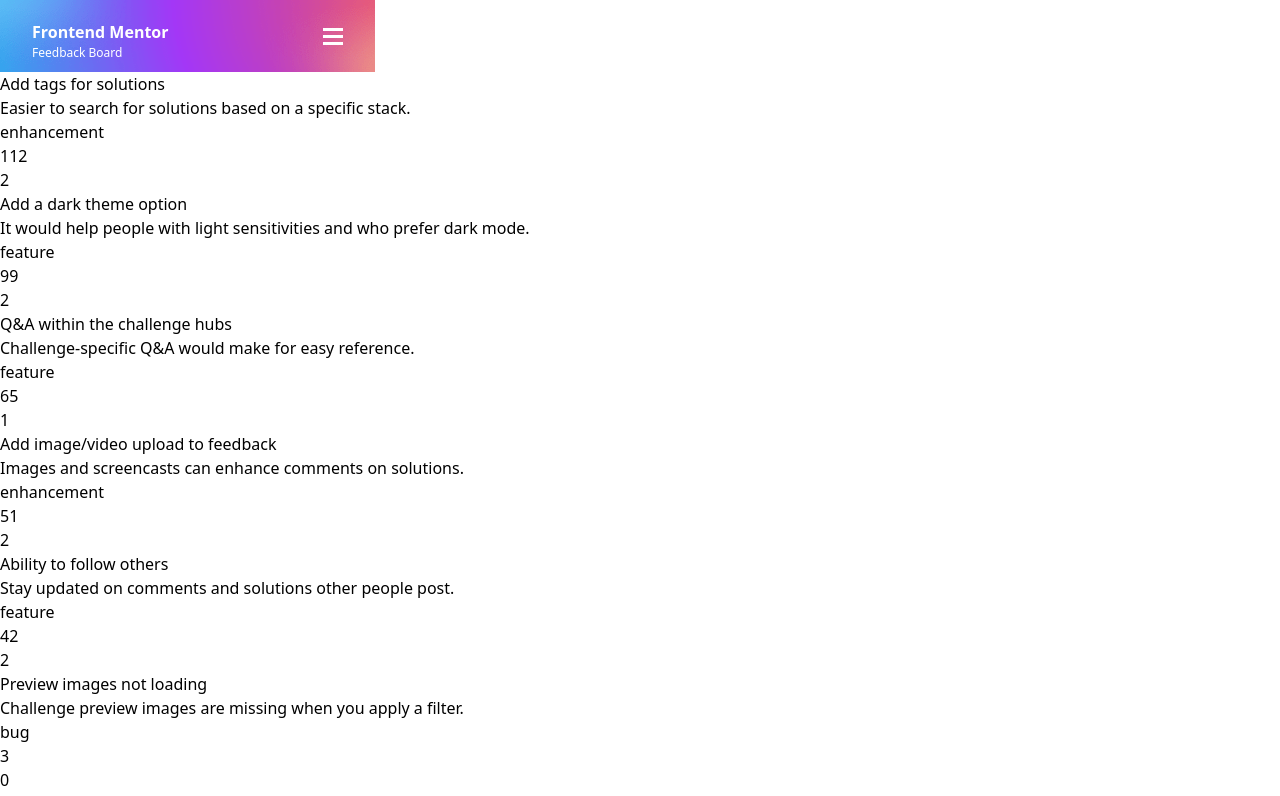
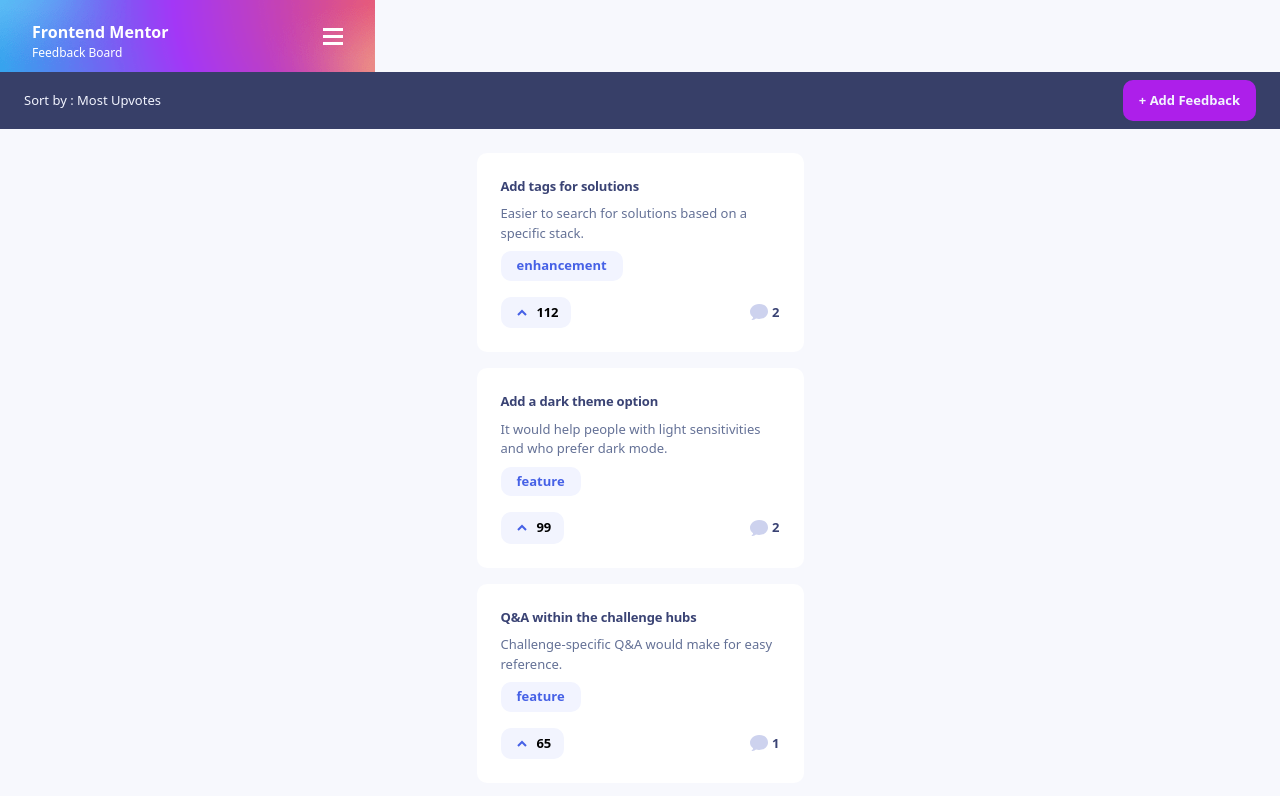
Before and after one commit to 4LL7N/product-feedback-app, a React (Vite) app: page / in a window 1280 px wide. Shown: the top 796 px of the page. Built offline with nearby package versions, Linux system fonts and the light colour scheme.

Commit message:
add sugestions styles

```diff
--- a/src/index.css
+++ b/src/index.css
@@ -1,9 +1,8 @@
-
 @tailwind base;
 @tailwind components;
 @tailwind utilities;
 
-*{
+* {
   margin: 0;
   padding: 0;
   box-sizing: border-box;
@@ -12,4 +11,5 @@
 :root {
   overflow-x: hidden;
   min-height: 100vh;
+  background-color: #f7f8fd;
 }
--- a/src/page/Suggestion.tsx
+++ b/src/page/Suggestion.tsx
@@ -3,23 +3,52 @@ import Header from "./Header";
 
 function Suggestion() {
   const context = Context();
-  const dataInfo = context.dataInfo as string[];
 
-  console.log(dataInfo);
   return (
-    <div>
+    <article>
       <Header />
-      {context.dataInfo.productRequests.map((item: any) => (
-        <div key={item.id}>
-          <p>{item.title}</p>
-          <p>{item.description}</p>
-          <p>{item.category}</p>
-          <p>{item.upvotes}</p>
-
-          {Array.isArray(item.comments) ? item.comments.length : 0}
-        </div>
-      ))}
-    </div>
+      <section className="bg-[#373f68] px-6 py-2 flex flex-row items-center justify-between w-full">
+        <p className=" text-[13px] font-light text-[#f2f4fe]">
+          Sort by : <strong>Most Upvotes</strong>
+        </p>
+        <button className="text-[13px] font-bold text-[#f2f4fe] px-4 py-[10.5px] bg-[#ad1fea;] rounded-[10px]">
+          + Add Feedback
+        </button>
+      </section>
+      <section className="flex flex-col items-center justify-between gap-4   p-6">
+        {context.dataInfo.productRequests.map((item: any) => (
+          <div
+            className="w-[327px] p-6 flex flex-col items-start justify-between gap-4 rounded-[10px] bg-white"
+            key={item.id}
+          >
+            <div className="flex flex-col items-start gap-2">
+              <p className=" font-bold  tracking-[-0.18px] text-[#3a4374] text-[13px]">
+                {item.title}
+              </p>
+              <p className=" text-[#647196] text-[13px] ">{item.description}</p>
+              <p className="px-4 py-[5px] bg-[#f2f4ff] rounded-[10px] text-[13px] font-semibold text-[#4661e6] ">
+                {item.category}
+              </p>
+            </div>
+            <div className="flex flex-row items-center justify-between  w-full">
+              <div className="flex flex-row items-center  gap-2.5 py-1.5 pl-4 pr-[13px] bg-[#f2f4fe] rounded-[10px]">
+                {" "}
+                <img src="./assets/shared/icon-arrow-up.svg" alt="" />
+                <p className="text-[13px] tracking-[-0.18px] font-bold ">
+                  {item.upvotes}
+                </p>
+              </div>
+              <div className="flex flex-row items-center justify-between gap-1">
+                <img src="./assets/shared/icon-comments.svg" alt="" />
+                <p className="text-[#3a4374] text-[13px] font-bold tracking-[0.18px] font-bold">
+                  {Array.isArray(item.comments) ? item.comments.length : 0}
+                </p>
+              </div>
+            </div>
+          </div>
+        ))}
+      </section>
+    </article>
   );
 }
 
```
